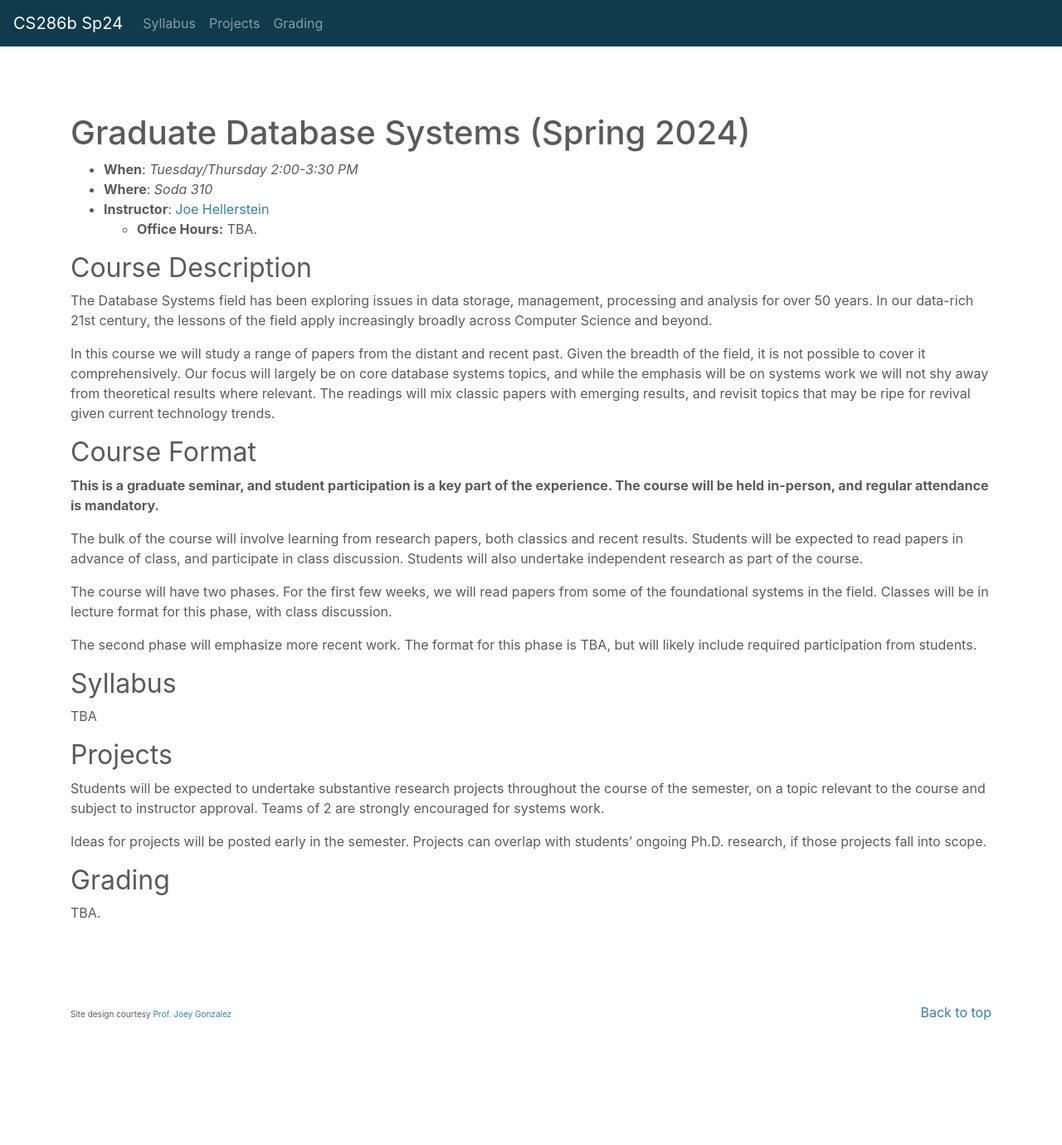
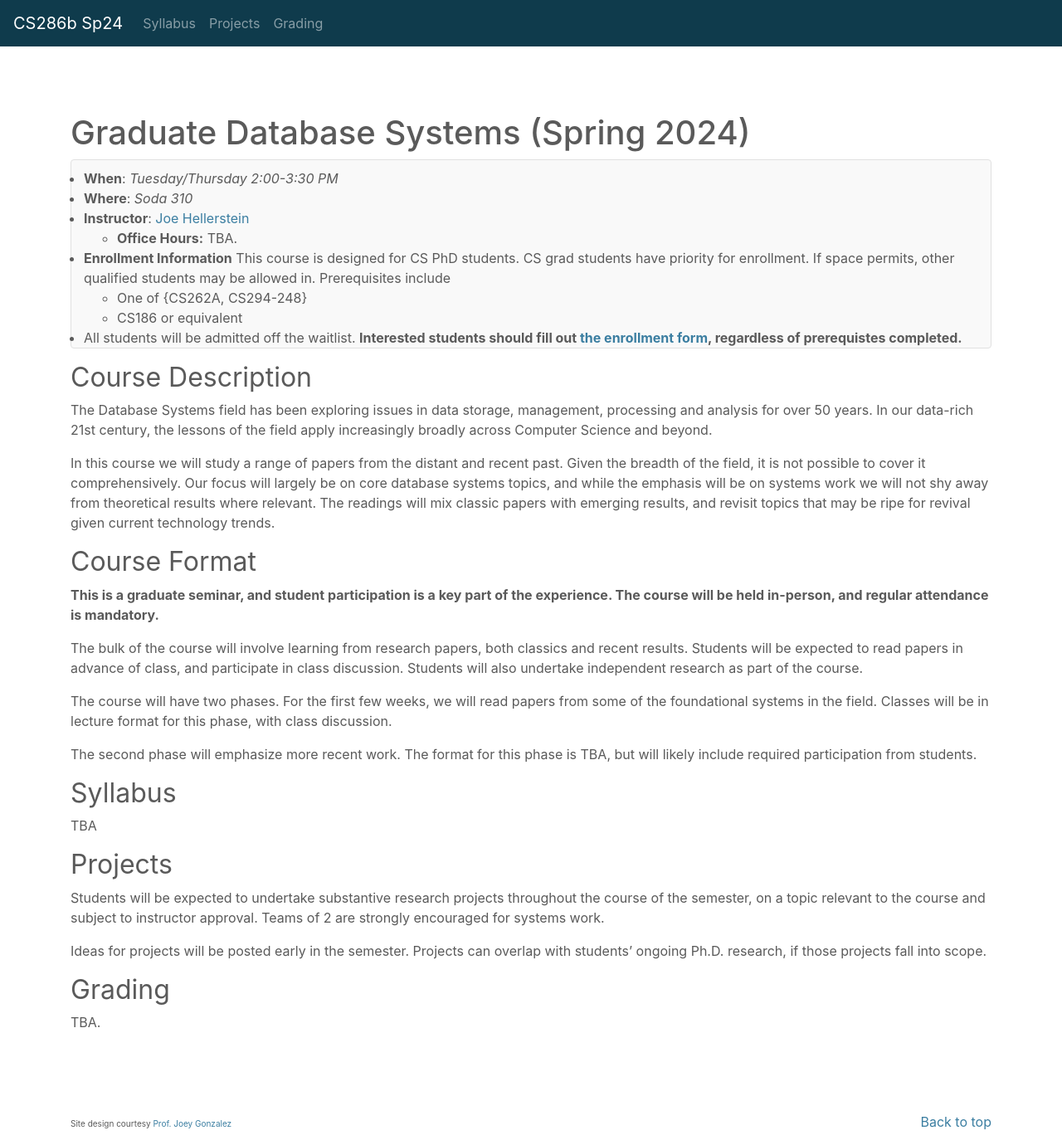
Before and after one commit to jhellerstein/cs286-sp24, a Jekyll site: the page built from index.md, in a window 1280 px wide. Shown: the whole page at 83% size. Built offline with Jekyll 4.4.1, drawn with Linux system fonts in a browser that asks for light colours; nearby versions of some CDN libraries; our own code applies the rules of GitHub Pages for plain Markdown files; before the commit the page ends 1248 px from its top, so only the background shows below that.

Commit message:
announcement

```diff
--- a/index.md
+++ b/index.md
@@ -10,13 +10,12 @@ layout: default
 * **Instructor**: [Joe Hellerstein](https://dsf.berkeley.edu/jmh)
    * **Office Hours:** TBA.
 
-<style type="announcement">
 * **Enrollment Information**
 This course is designed for CS PhD students. CS grad students have priority for enrollment. If space permits, other qualified students may be allowed in. Prerequisites include
   * One of {CS262A, CS294-248}
   * CS186 or equivalent
 * All students will be admitted off the waitlist. **Interested students should fill out [the enrollment form](https://forms.gle/Dz9WTAWw7yeTXyD6A), regardless of prerequistes completed.**
-</style>
+{: .announcement}
 
 <!-- * **Announcements**: [Piazza](https://piazza.com/class/k5mxqow7ugc42v) -->
 <!-- * **Sign Up** [Google Form at http://bit.ly/cs286-20](http://bit.ly/cs286-20) -->
```
